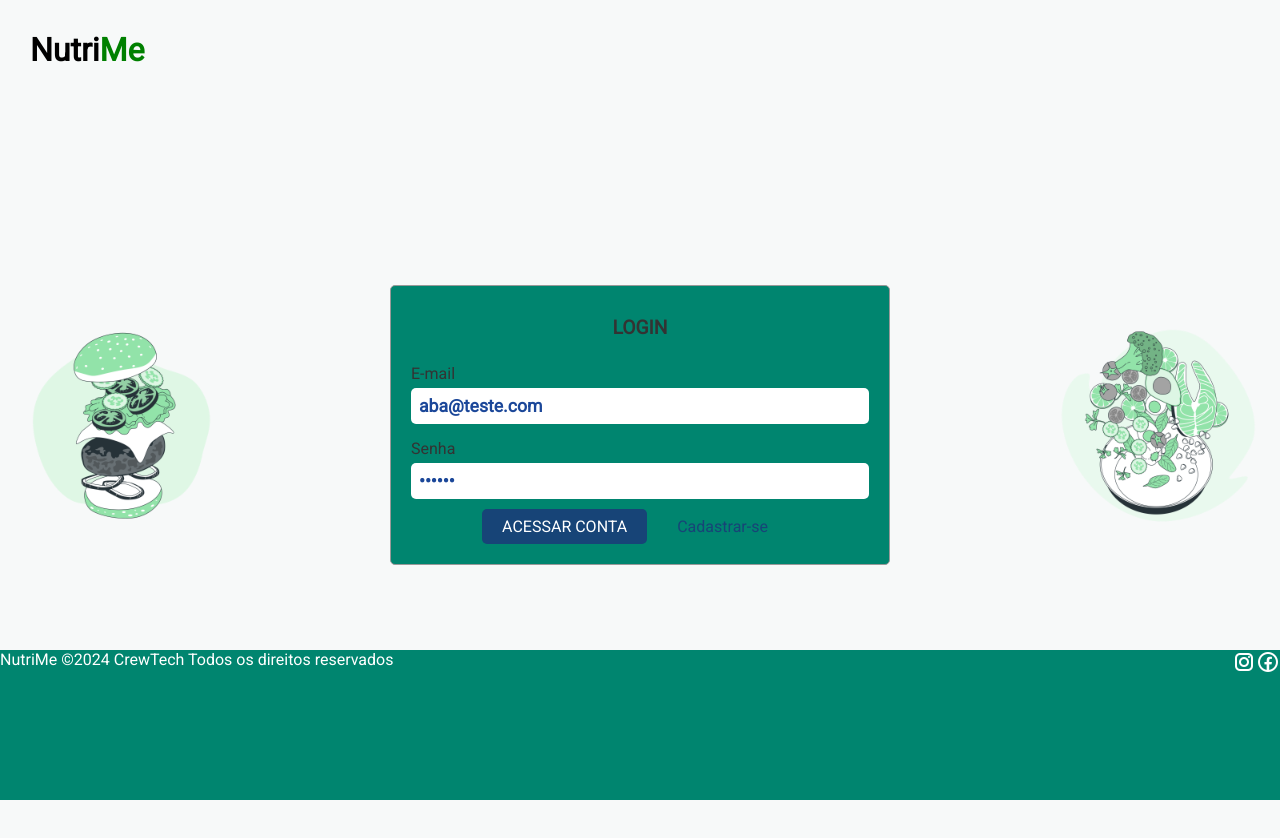
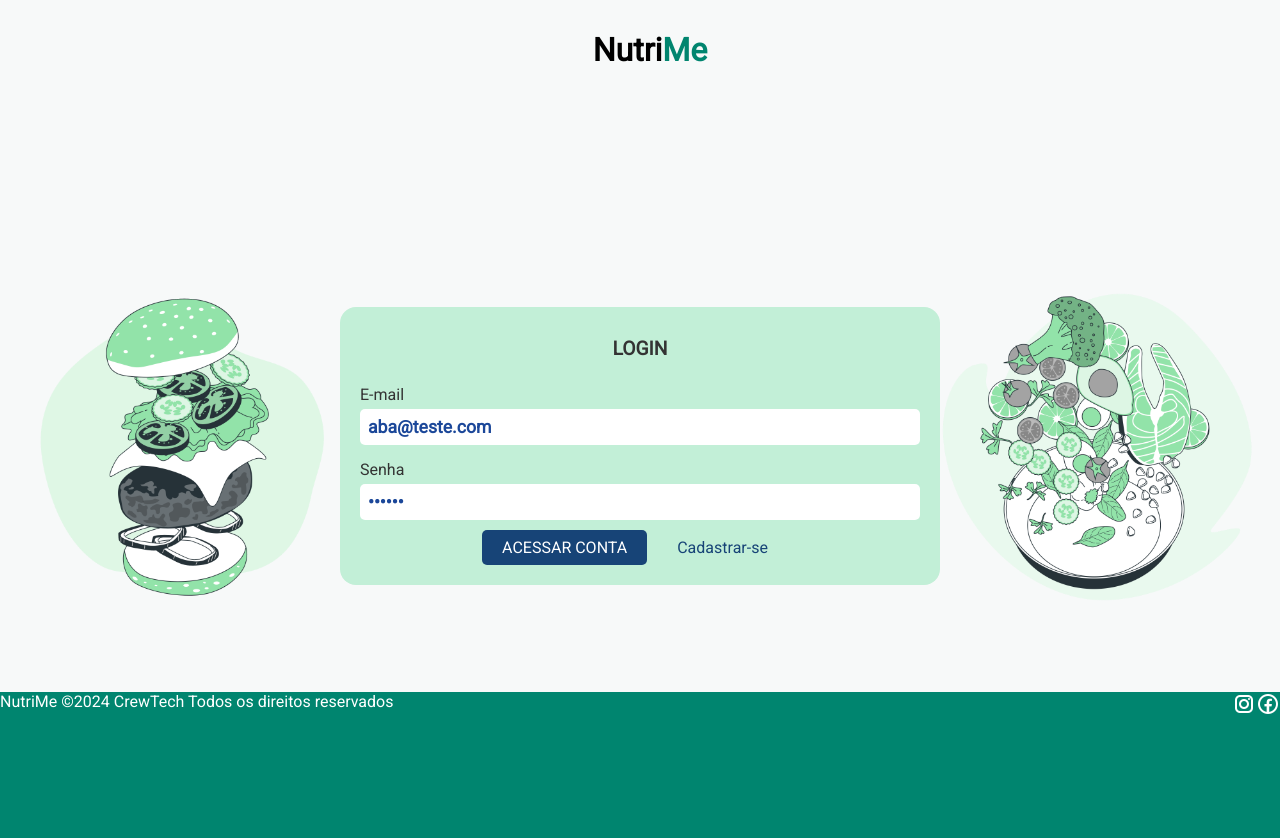
Before and after one commit to crewTech-ABP/API-DSM-2SEM-2024, a React (Create React App) app in the folder nutriMe/front/: page / in a window 1280 px wide. Shown: the top 838 px of the page. Before the commit the page ends 800 px from the top, so only its background shows below. Built offline with nearby package versions, Linux system fonts and the light colour scheme; no server answers.

Commit message:
Atualiza projeto base

```diff
--- a/nutriMe/front/src/components/Footer.tsx
+++ b/nutriMe/front/src/components/Footer.tsx
@@ -22,7 +22,7 @@ export default function Footer(){
 }
 
 const Wrapper = styled.div`
-    height: 50px;
+    height: 0.5rem;
     background-color: #00856F;
 `;
 
@@ -33,7 +33,6 @@ const FooterWrapper = styled.div`
     background-color: #00856F;
     display: flex;
     justify-content: space-between;
-
 `;
 
 const Image = styled.img`
--- a/nutriMe/front/src/components/Header.tsx
+++ b/nutriMe/front/src/components/Header.tsx
@@ -19,8 +19,8 @@ export default function Header() {
 const Wrapper = styled.div`
   display: flex;
   flex-direction: row;
-  justify-content: space-between;
   align-items: center;
   padding: 10px;
   box-sizing: border-box;
+  justify-content: center;
 `;
--- a/nutriMe/front/src/components/Logo.tsx
+++ b/nutriMe/front/src/components/Logo.tsx
@@ -24,6 +24,6 @@ const TextSld = styled.h1`
 `;
 
 const GreenText = styled.span`
-  color: green;
+  color: #00856F;
   display: flex;
 `;
--- a/nutriMe/front/src/pages/SignInPage.tsx
+++ b/nutriMe/front/src/pages/SignInPage.tsx
@@ -102,19 +102,17 @@ const TextSld = styled.div`
 const FieldWrapper = styled.div`
   display: flex;
   flex-direction: column;
-  width: 500px;
+  width: 40rem;
   padding: 20px;
-  border: 1px solid #999;
-  border-radius: 5px;
-  box-sizing: border-box;
-  background-color: #00856F;
+  border-radius: 1rem;
+  background-color: #C2EFD7;
   align-self: center;
   margin-top: auto;
   margin-bottom: auto;
 `;
 
 const Image = styled.img`
-  width: 200px;
+  width: 20rem;
   height: auto;
   object-fit: contain;
 `;
--- a/nutriMe/front/src/pages/SignUpPage.tsx
+++ b/nutriMe/front/src/pages/SignUpPage.tsx
@@ -100,10 +100,8 @@ const FieldWrapper = styled.div`
   flex-direction: column;
   width: 500px;
   padding: 20px;
-  border: 1px solid #999;
-  border-radius: 5px;
-  box-sizing: border-box;
-  background-color: #00856F;
+  border-radius: 1rem;
+  background-color: #C2EFD7;
   align-self: center;
   margin-top: auto;
   margin-bottom: auto;
```
